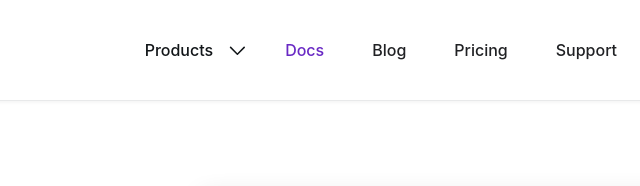
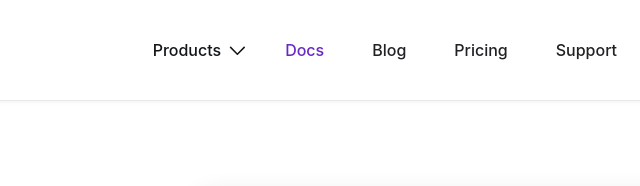
Before and after one commit to MojoAuth/mojoauth-docs, a Gatsby site: page / in a window 1280 px wide. Shown: the top 186 px of the page, 355-995 px from the left. Built offline with nearby package versions, Linux system fonts and the light colour scheme; Gatsby itself is replaced by a stand-in of ours.

Commit message:
fixed header

```diff
--- a/static/css/_header.scss
+++ b/static/css/_header.scss
@@ -254,7 +254,7 @@ header {
   cursor: pointer;
   white-space: nowrap;
   align-items: center;
-  padding: 0 48px 0 24px;
+  padding: 0 40px 0 24px;
   font-size: 16px;
   font-weight: 500;
   color: $coolGray-100;
```
Also changed, not shown: static/css/base.min.css.
